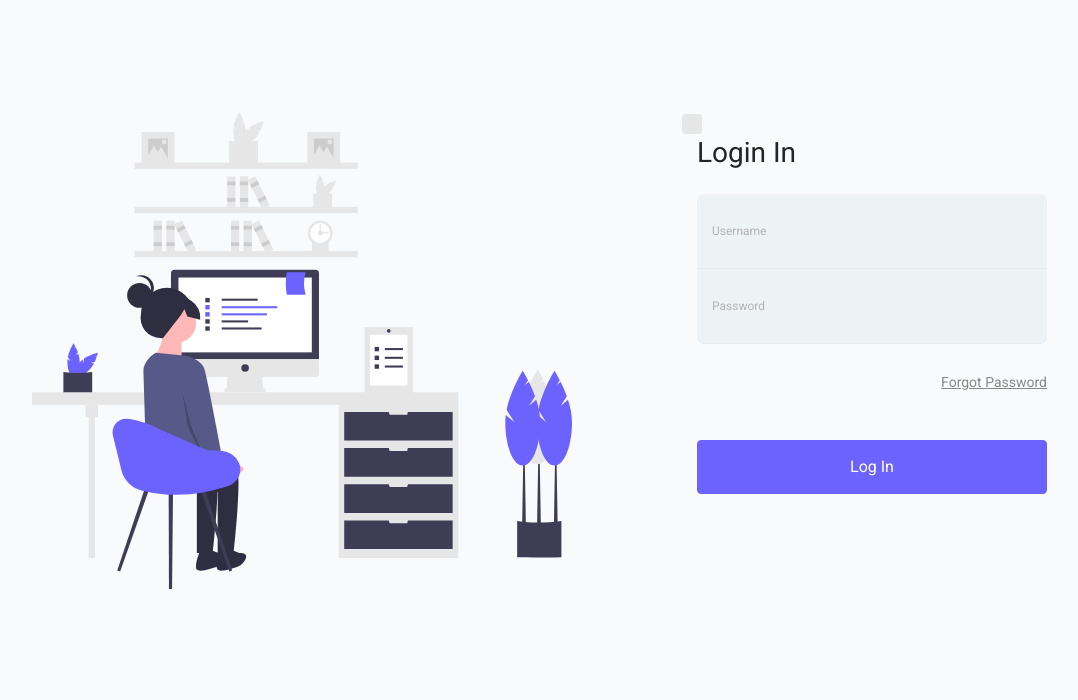
After one commit to DarkDuli/AWSSITEFINAL, a PHP site: page /login.html in a window 1280 px wide. The commit adds this page. Shown: the top 700 px of the page, without its empty margins (53-1131 px from the left). Run offline with PHP 8.4, Linux system fonts and the light colour scheme.

Commit message:
Add files via upload

```diff
--- a/db_connection.php
+++ b/db_connection.php
@@ -1,5 +1,5 @@
 <?php
-$ip = "localhost";
+$ip = "18.208.220.83";
 $db_name = "awssite";
 $password = "vvsiWuB51FAL";
 $username = "admin";
--- a/getlog.php
+++ b/getlog.php
@@ -14,7 +14,7 @@ if($result->num_rows == 0){
     if($result->num_rows>0){
         session_start();
         $_SESSION['id_user'] = $result->fetch_assoc()['id'];
-        header('location: index.html');
+        header('location: src/index.html');
     }else{
         echo "Spiacente le credenziali sono errate";
     }
--- /dev/null
+++ b/login.html
@@ -0,0 +1,76 @@
+<!doctype html>
+<html lang="en">
+  <head>
+    <!-- Required meta tags -->
+    <meta charset="utf-8">
+    <meta name="viewport" content="width=device-width, initial-scale=1, shrink-to-fit=no">
+    <link href="https://fonts.googleapis.com/css?family=Roboto:300,400&display=swap" rel="stylesheet">
+
+    <link rel="stylesheet" href="fonts/icomoon/style.css">
+
+    <link rel="stylesheet" href="css/owl.carousel.min.css">
+
+    <!-- Bootstrap CSS -->
+    <link rel="stylesheet" href="css/bootstrap.min.css">
+
+    <!-- Style -->
+    <link rel="stylesheet" href="css/style.css">
+
+    <title>Login #7</title>
+  </head>
+  <body>
+
+
+
+  <div class="content">
+    <div class="container">
+      <div class="row">
+        <div class="col-md-6">
+          <img src="images/undraw_remotely_2j6y.svg" alt="Image" class="img-fluid">
+        </div>
+        <div class="col-md-6 contents">
+          <div class="row justify-content-center">
+            <div class="col-md-8">
+              <div class="mb-4">
+</br>
+              <h3>  Login In</h3>
+
+            </div>
+            <form action="getlog.php" method="post">
+              <div class="form-group first">
+                <label for="username">Username</label>
+                <input type="text" class="form-control" id="username">
+
+              </div>
+              <div class="form-group last mb-4">
+                <label for="password">Password</label>
+                <input type="password" class="form-control" id="password">
+
+              </div>
+
+              <div class="d-flex mb-5 align-items-center">
+
+                  <div class="control__indicator"></div>
+                </label>
+                <span class="ml-auto"><a href="#" class="forgot-pass">Forgot Password</a></span>
+              </div>
+
+              <input type="submit" value="Log In" class="btn btn-block btn-primary">
+
+            </form>
+            </div>
+          </div>
+
+        </div>
+
+      </div>
+    </div>
+  </div>
+
+
+    <script src="js/jquery-3.3.1.min.js"></script>
+    <script src="js/popper.min.js"></script>
+    <script src="js/bootstrap.min.js"></script>
+    <script src="js/main.js"></script>
+  </body>
+</html>
```
Also changed, not shown: src/index.html (added, +66 -0 lines).
